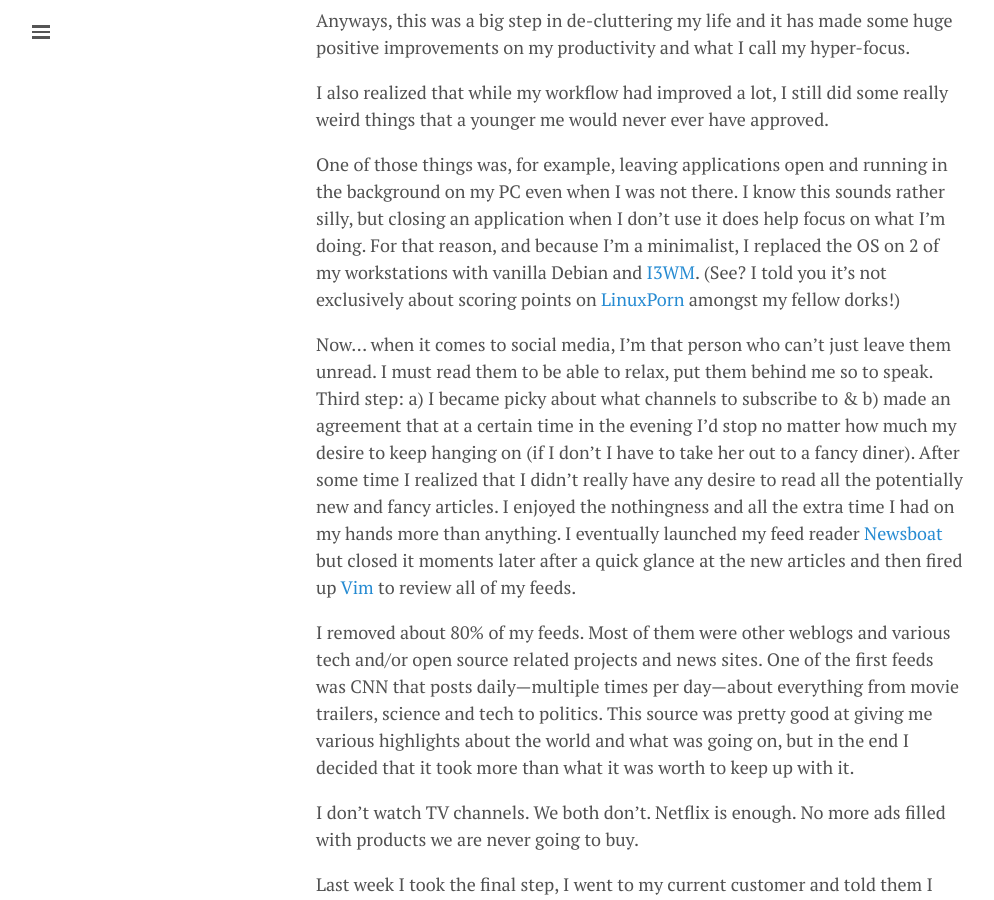
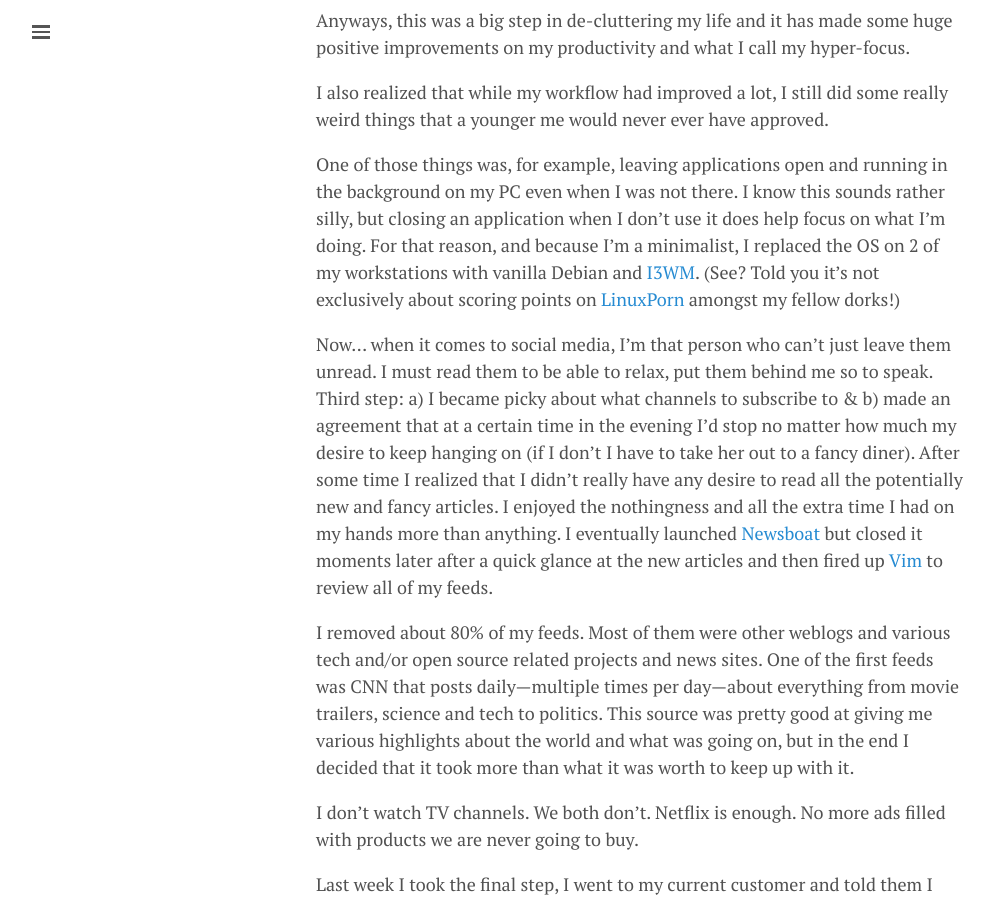
Before and after one commit to lgeurts/lgeurts.github.io, a Jekyll site: the page built from _posts/2021-11-09-why-i-decided-to-limit-my-social-presence.md, in a window 1280 px wide and 900 px high, scrolled down 1048 px. Shown: the whole window, without its empty margins (0-994 px from the left). Built offline with Jekyll 4.4.1, drawn with Linux system fonts in a browser that asks for light colours; nearby versions of some CDN libraries; comment, search, counter and statistics services are not loaded.

Commit message:
Update 2021-11-09-why-i-decided-to-limit-my-social-presence.md

```diff
--- a/_posts/2021-11-09-why-i-decided-to-limit-my-social-presence.md
+++ b/_posts/2021-11-09-why-i-decided-to-limit-my-social-presence.md
@@ -24,9 +24,9 @@ Anyways, this was a big step in de-cluttering my life and it has made some huge
 
 I also realized that while my workflow had improved a lot, I still did some really weird things that a younger me would never ever have approved.
 
-One of those things was, for example, leaving applications open and running in the background on my PC even when I was not there. I know this sounds rather silly, but closing an application when I don’t use it does help focus on what I’m doing. For that reason, and because I'm a minimalist, I replaced the OS on 2 of my workstations with vanilla Debian and [I3WM](https://i3wm.org/). (See? I told you it's not exclusively about scoring points on [LinuxPorn](https://www.reddit.com/r/LinuxPorn/) amongst my fellow dorks!)
+One of those things was, for example, leaving applications open and running in the background on my PC even when I was not there. I know this sounds rather silly, but closing an application when I don’t use it does help focus on what I’m doing. For that reason, and because I'm a minimalist, I replaced the OS on 2 of my workstations with vanilla Debian and [I3WM](https://i3wm.org/). (See? Told you it's not exclusively about scoring points on [LinuxPorn](https://www.reddit.com/r/LinuxPorn/) amongst my fellow dorks!)
 
-Now... when it comes to social media, I’m that person who can’t just leave them unread. I must read them to be able to relax, put them behind me so to speak. Third step: a) I became picky about what channels to subscribe to & b) made an agreement that at a certain time in the evening I'd stop no matter how much my desire to keep hanging on (if I don't I have to take her out to a fancy diner). After some time I realized that I didn’t really have any desire to read all the potentially new and fancy articles. I enjoyed the nothingness and all the extra time I had on my hands more than anything. I eventually launched my feed reader [Newsboat]([https://newsboat.org/) but closed it moments later after a quick glance at the new articles and then fired up [Vim](https://www.vim.org/download.php/) to review all of my feeds.
+Now... when it comes to social media, I’m that person who can’t just leave them unread. I must read them to be able to relax, put them behind me so to speak. Third step: a) I became picky about what channels to subscribe to & b) made an agreement that at a certain time in the evening I'd stop no matter how much my desire to keep hanging on (if I don't I have to take her out to a fancy diner). After some time I realized that I didn’t really have any desire to read all the potentially new and fancy articles. I enjoyed the nothingness and all the extra time I had on my hands more than anything. I eventually launched [Newsboat]([https://newsboat.org/) but closed it moments later after a quick glance at the new articles and then fired up [Vim](https://www.vim.org/download.php/) to review all of my feeds.
 
 I removed about 80% of my feeds. Most of them were other weblogs and various tech and/or open source related projects and news sites. One of the first feeds was CNN that posts daily—multiple times per day—about everything from movie trailers, science and tech to politics. This source was pretty good at giving me various highlights about the world and what was going on, but in the end I decided that it took more than what it was worth to keep up with it.
 
```
